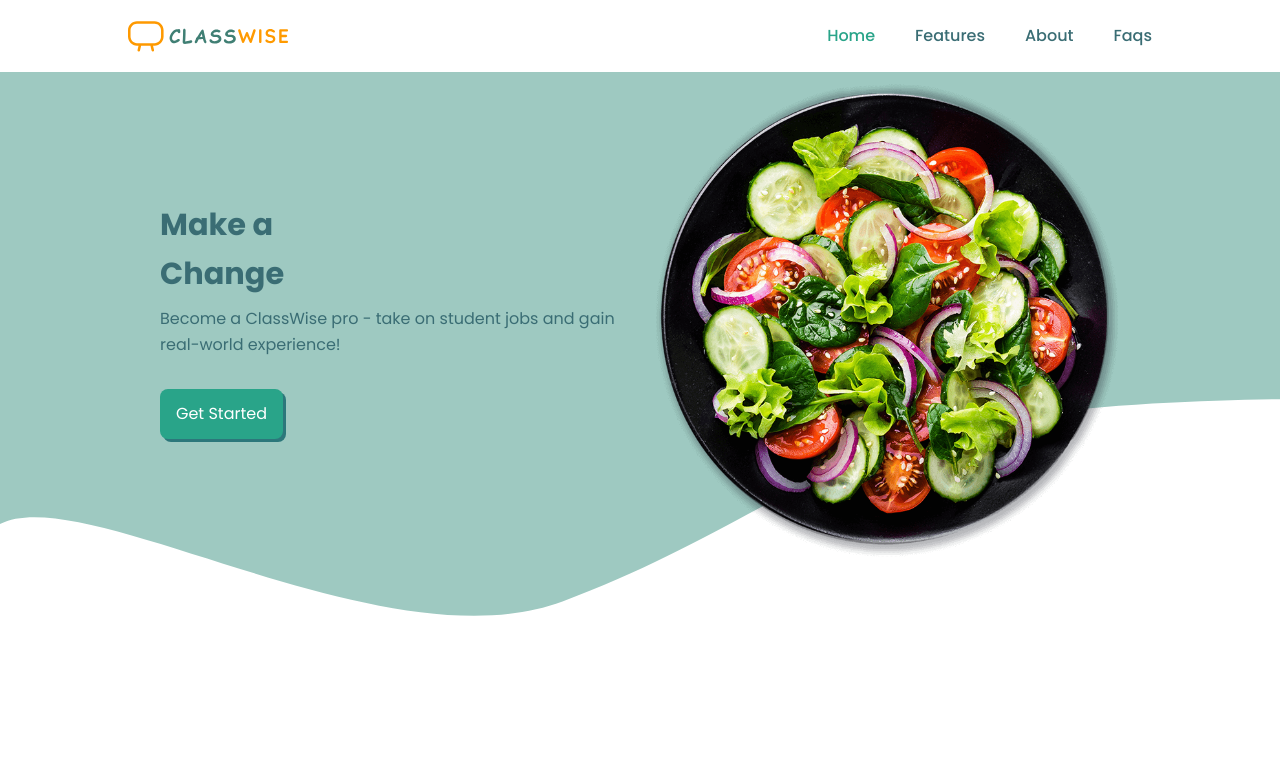
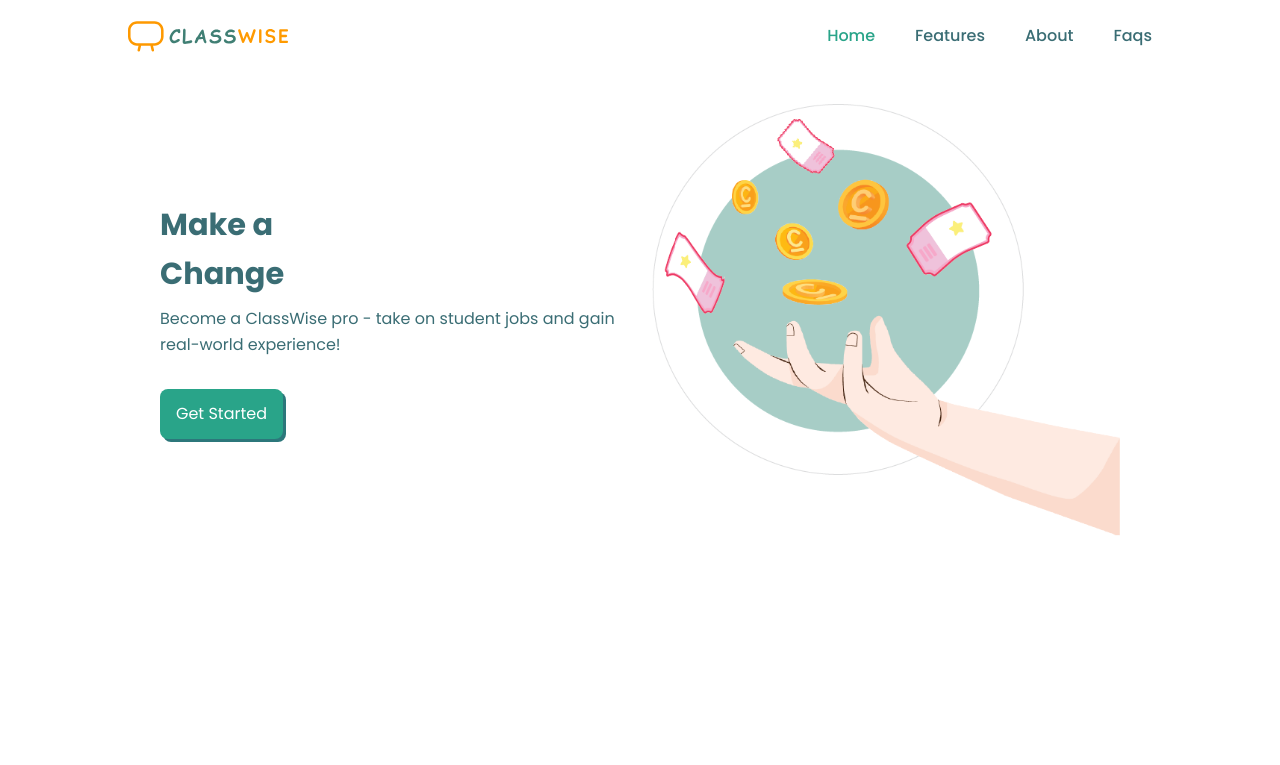
Before and after one commit to reginemones/landing_page, a plain HTML site: page landing page/index.html in a window 1280 px wide. Shown: the top 765 px of the page. Drawn offline with nearby package versions, Linux system fonts and the light colour scheme.

Commit message:
landing logo

```diff
--- a/landing page/assets/css/styles.css
+++ b/landing page/assets/css/styles.css
@@ -217,7 +217,7 @@ header nav .logo{
 }
 .home{
   display: flex;
-  background: url(../img/bg.svg);
+  /*background: url(../img/bg.svg);*/
 }
 .home__container{
   height: calc(100vh - var(--header-height));
@@ -237,8 +237,8 @@ header nav .logo{
 }
 
 .home__img{
-  width: 300px;
-  justify-self: center;
+  width: 400px;
+  /*justify-self: center;*/
 }
 
 .button{
--- a/landing page/index.html
+++ b/landing page/index.html
@@ -38,7 +38,7 @@
                         <p class="home__subtitle">Become a ClassWise pro - take on student jobs and gain real-world experience!</p>
                         <a href="#" class="button">Get Started</a>
                     </div>
-                    <img src="assets/img/home.png" alt="" class="home__img">
+                    <img src="assets/img/landing logo.png" alt="" class="home__img">
                 </div>
             </section>
 
```
Also changed, not shown: landing page/assets/img/landing logo.png (added).
